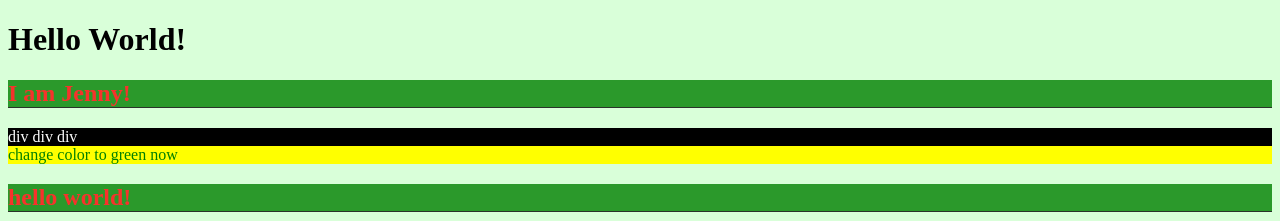
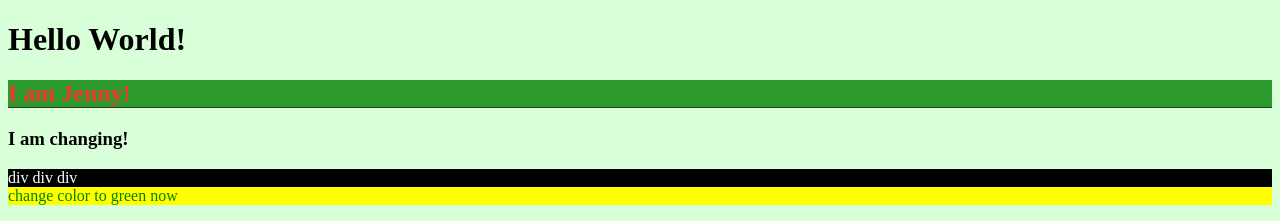
Before and after one commit to Jen2020J/Jen2020J.github.io, a plain HTML site: page index.html in a window 1280 px wide. Shown: the top 221 px of the page. Drawn offline with Linux system fonts and the light colour scheme.

Commit message:
add sentence

```diff
--- a/index.html
+++ b/index.html
@@ -29,6 +29,7 @@
 <body style="background-color:hsla(120, 100%, 75%, 0.3);">
 	<h1>Hello World!</h1>
 	<h2>I am Jenny!</h2>
+	<h3>I am changing!</h3>
 	<div id="main">
 		div div div
 	</div>
```
